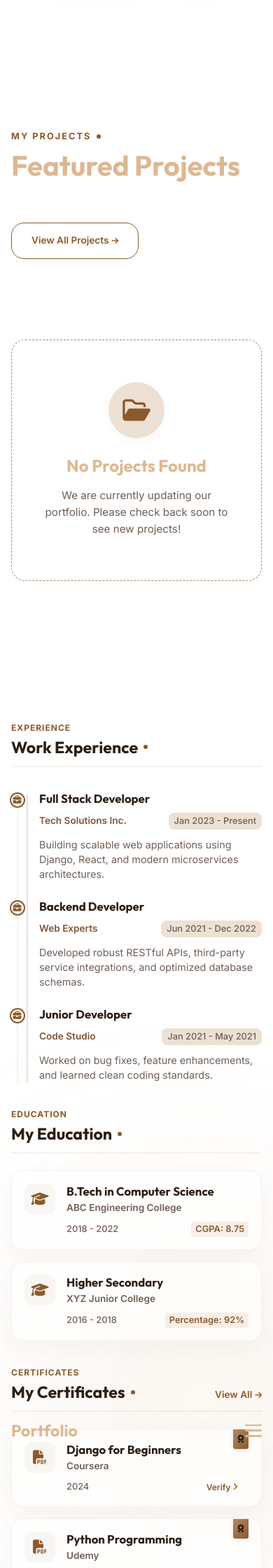
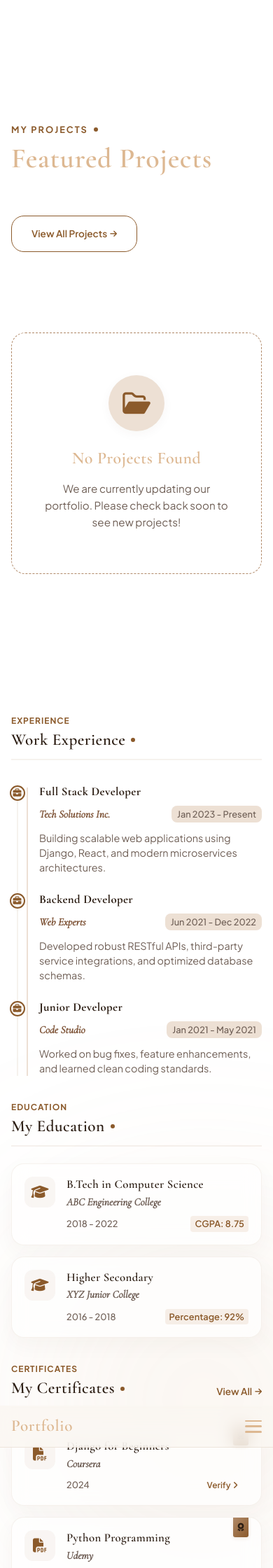
Before and after one commit to jayaramsalapu/Portfolio, a Django app: page / in a window 390 px wide, after a click on "Contact Me". Shown: the part 2680-4920 px from the top of the page at 70% size. Run offline with Django 5.2, Linux system fonts and the light colour scheme; data that the repository does not hold is empty.

Commit message:
updated font

```diff
--- a/static/style.css
+++ b/static/style.css
@@ -1,4 +1,4 @@
-@import url('https://fonts.googleapis.com/css2?family=Inter:wght@300;400;500;600;700&family=Outfit:wght@400;500;600;700;800&display=swap');
+@import url('https://fonts.googleapis.com/css2?family=Cormorant+Garamond:ital,wght@0,300;0,400;0,500;0,600;0,700;1,400&family=Plus+Jakarta+Sans:wght@300;400;500;600;700&display=swap');
 
 /* ==========================================================================
    DESIGN TOKENS & SYSTEM VARIABLES
@@ -33,8 +33,8 @@
     --border-color: rgba(139, 90, 43, 0.08);
 
     /* Typography */
-    --font-heading: 'Outfit', sans-serif;
-    --font-body: 'Inter', sans-serif;
+    --font-heading: 'Cormorant Garamond', serif;
+    --font-body: 'Plus Jakarta Sans', sans-serif;
 
     /* Border Radius */
     --radius-sm: 8px;
@@ -121,9 +121,10 @@ h4,
 h5,
 h6 {
     font-family: var(--font-heading);
-    font-weight: 700;
+    font-weight: 600;
     line-height: 1.25;
     color: var(--dark-coffee);
+    letter-spacing: 0.02em;
 }
 
 /* Container */
@@ -263,20 +264,24 @@ h6 {
     top: 0;
     left: 0;
     width: 100%;
-    height: 85px;
+    height: 70px;
     z-index: 1000;
     transition: var(--transition-smooth);
     display: flex;
     align-items: center;
+    background: rgba(250, 247, 242, 0.8);
+    backdrop-filter: blur(12px);
+    -webkit-backdrop-filter: blur(12px);
+    border-bottom: 1px solid rgba(139, 90, 43, 0.12);
 }
 
 .navbar-header.scrolled {
-    height: 75px;
-    background: rgba(255, 255, 255, 0.85);
+    height: 60px;
+    background: rgba(255, 255, 255, 0.92);
     backdrop-filter: blur(15px);
     -webkit-backdrop-filter: blur(15px);
-    box-shadow: 0 4px 30px rgba(139, 90, 43, 0.06);
-    border-bottom: 1px solid rgba(139, 90, 43, 0.08);
+    box-shadow: 0 4px 30px rgba(139, 90, 43, 0.08);
+    border-bottom: 1px solid rgba(139, 90, 43, 0.22);
 }
 
 .navbar-container {
@@ -292,8 +297,9 @@ h6 {
     gap: 10px;
     font-family: var(--font-heading);
     font-size: 1.45rem;
-    font-weight: 700;
+    font-weight: 600;
     color: var(--dark-coffee);
+    letter-spacing: 0.03em;
 }
 
 .navbar-logo img,
@@ -1260,6 +1268,9 @@ h6 {
 
 .timeline-company {
     color: var(--coffee-brown);
+    font-style: italic;
+    font-family: var(--font-heading);
+    font-size: 0.95rem;
 }
 
 .timeline-date {
@@ -1313,14 +1324,16 @@ h6 {
 
 .education-degree {
     font-size: 1.05rem;
-    font-weight: 700;
+    font-weight: 600;
     color: var(--text-primary);
 }
 
 .education-college {
-    font-size: 0.85rem;
+    font-size: 0.95rem;
     color: var(--coffee-brown);
     font-weight: 500;
+    font-style: italic;
+    font-family: var(--font-heading);
 }
 
 .education-meta {
@@ -1391,15 +1404,17 @@ h6 {
 
 .certificate-title {
     font-size: 1rem;
-    font-weight: 700;
+    font-weight: 600;
     color: var(--text-primary);
     padding-right: 18px;
 }
 
 .certificate-organization {
-    font-size: 0.85rem;
+    font-size: 0.95rem;
     color: var(--coffee-brown);
     font-weight: 500;
+    font-style: italic;
+    font-family: var(--font-heading);
 }
 
 .certificate-meta {
@@ -1729,15 +1746,15 @@ h6 {
 /* Tablets (Portrait) */
 @media (max-width: 768px) {
     .navbar-header {
-        height: 75px;
+        height: 60px;
     }
 
     .navbar-menu-wrapper {
         position: fixed;
-        top: 75px;
+        top: 60px;
         left: 0;
         width: 100%;
-        height: calc(100vh - 75px);
+        height: calc(100vh - 60px);
         background: rgba(255, 255, 255, 0.98);
         backdrop-filter: blur(15px);
         -webkit-backdrop-filter: blur(15px);
@@ -2624,9 +2648,10 @@ h6 {
 .details-column-title {
     font-size: 1.45rem;
     font-family: var(--font-heading);
-    font-weight: 700;
+    font-weight: 600;
     color: var(--text-primary);
     margin-top: 4px;
+    letter-spacing: 0.02em;
 }
 
 .details-column-view-all {
@@ -2706,6 +2731,8 @@ h6 {
 .timeline-company {
     font-weight: 600;
     color: var(--accent-hover);
+    font-style: italic;
+    font-family: var(--font-heading);
 }
 
 .timeline-date {
@@ -2773,15 +2800,17 @@ h6 {
 
 .education-degree {
     font-size: 1.05rem;
-    font-weight: 700;
+    font-weight: 600;
     color: var(--text-primary);
     line-height: 1.3;
 }
 
 .education-college {
-    font-size: 0.85rem;
+    font-size: 0.95rem;
     font-weight: 600;
     color: var(--text-secondary);
+    font-style: italic;
+    font-family: var(--font-heading);
 }
 
 .education-meta {
@@ -2866,15 +2895,17 @@ h6 {
 
 .certificate-title {
     font-size: 1.05rem;
-    font-weight: 700;
+    font-weight: 600;
     color: var(--text-primary);
     line-height: 1.3;
 }
 
 .certificate-organization {
-    font-size: 0.85rem;
+    font-size: 0.95rem;
     font-weight: 600;
     color: var(--text-secondary);
+    font-style: italic;
+    font-family: var(--font-heading);
 }
 
 .certificate-meta {
```
Also changed, not shown: other parts of static/style.css (+28 -16 lines).
